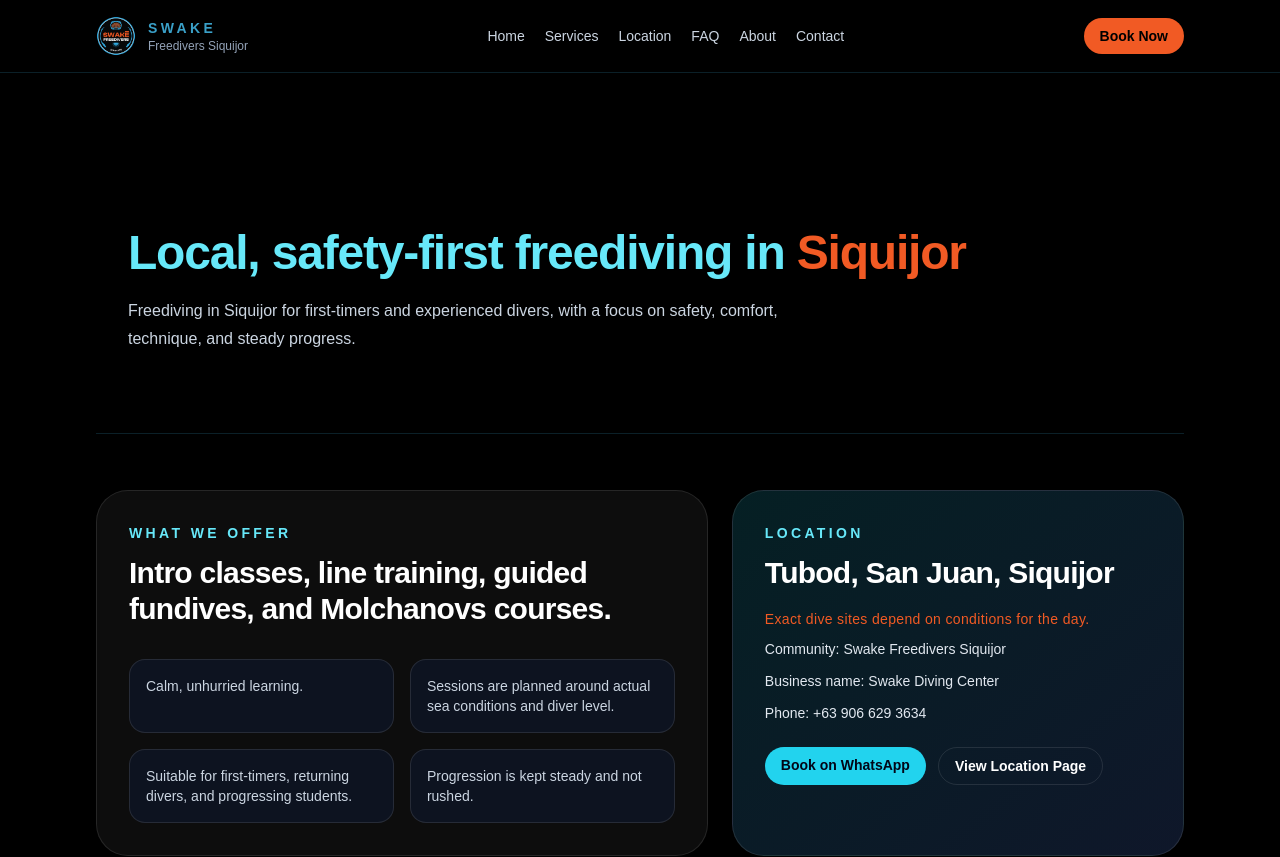
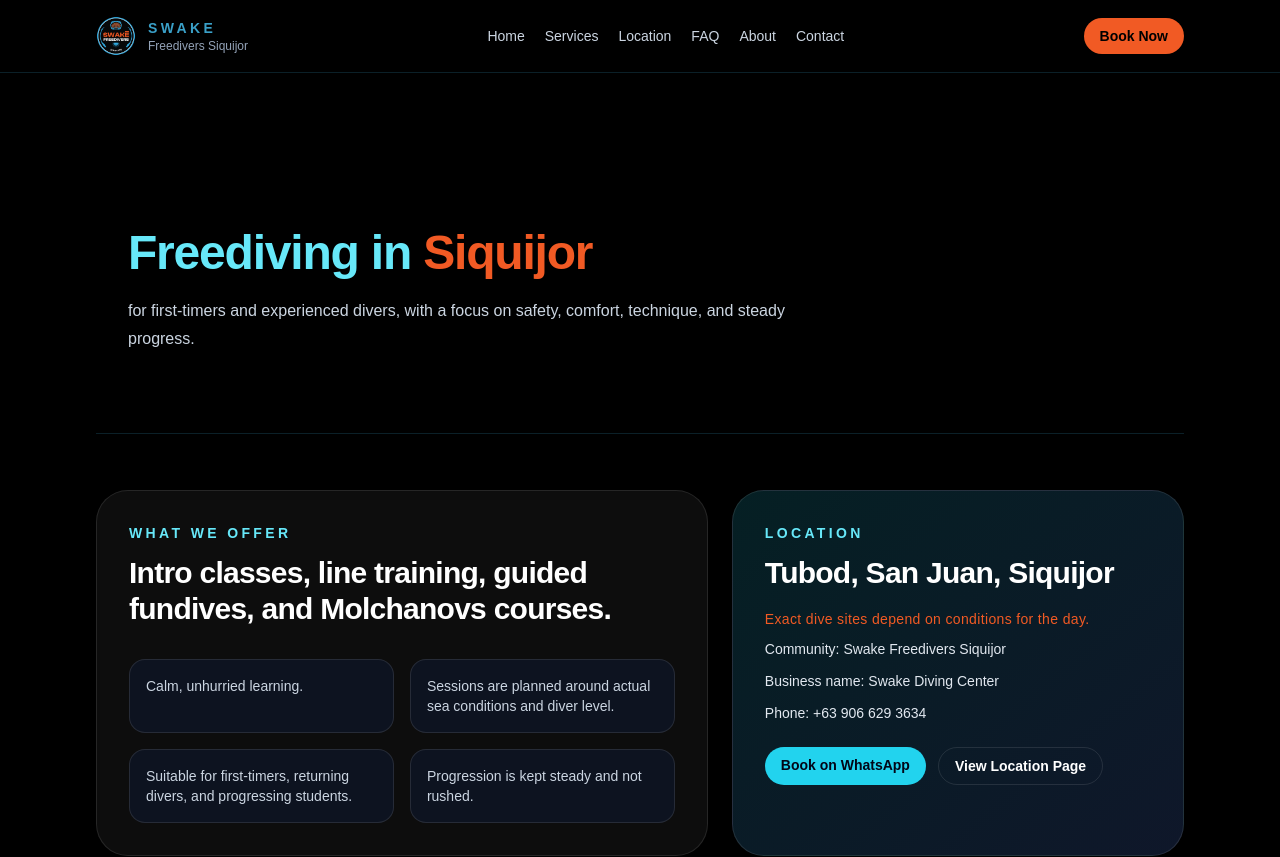
Before and after one commit to cbmserino-cyber/swake-diving-center, a Next.js app: page / in a window 1280 px wide. Shown: the top 857 px of the page. Built offline with nearby package versions, Linux system fonts and the light colour scheme.

Commit message:
Update page.tsx

```diff
--- a/app/page.tsx
+++ b/app/page.tsx
@@ -15,11 +15,11 @@ export default function HomePage() {
           eyebrow=""
           title={
             <>
-              <span className="font-bold text-cyan-300">Local, safety-first freediving in{" "}</span>
+              <span className="font-bold text-cyan-300">Freediving in{" "}</span>
               <span className="font-bold text-[#F15A24]">Siquijor</span>
             </>
           }
-          description="Freediving in Siquijor for first-timers and experienced divers, with a focus on safety, comfort, technique, and steady progress."
+          description="for first-timers and experienced divers, with a focus on safety, comfort, technique, and steady progress."
         />
       </section>
 
```
